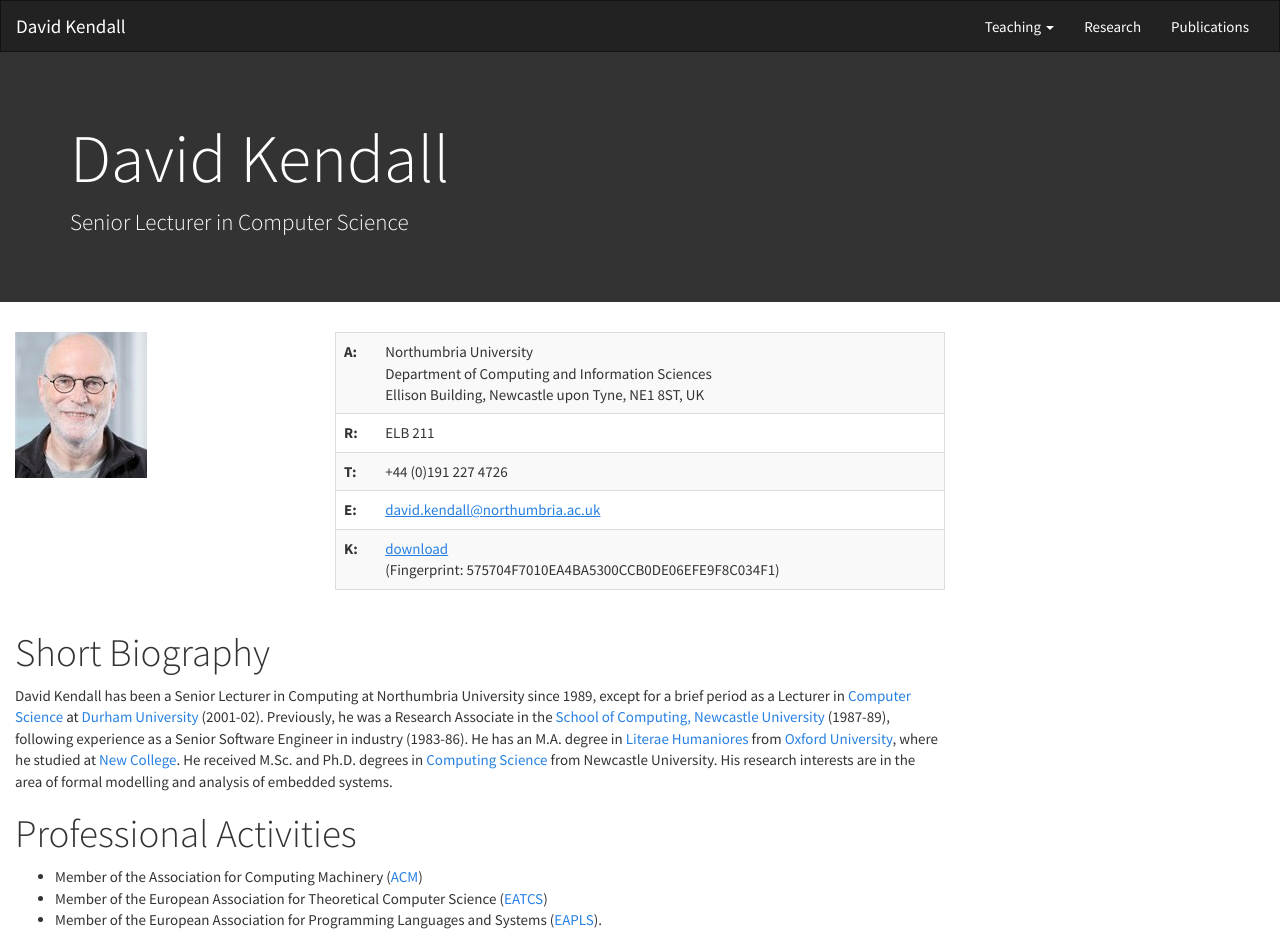
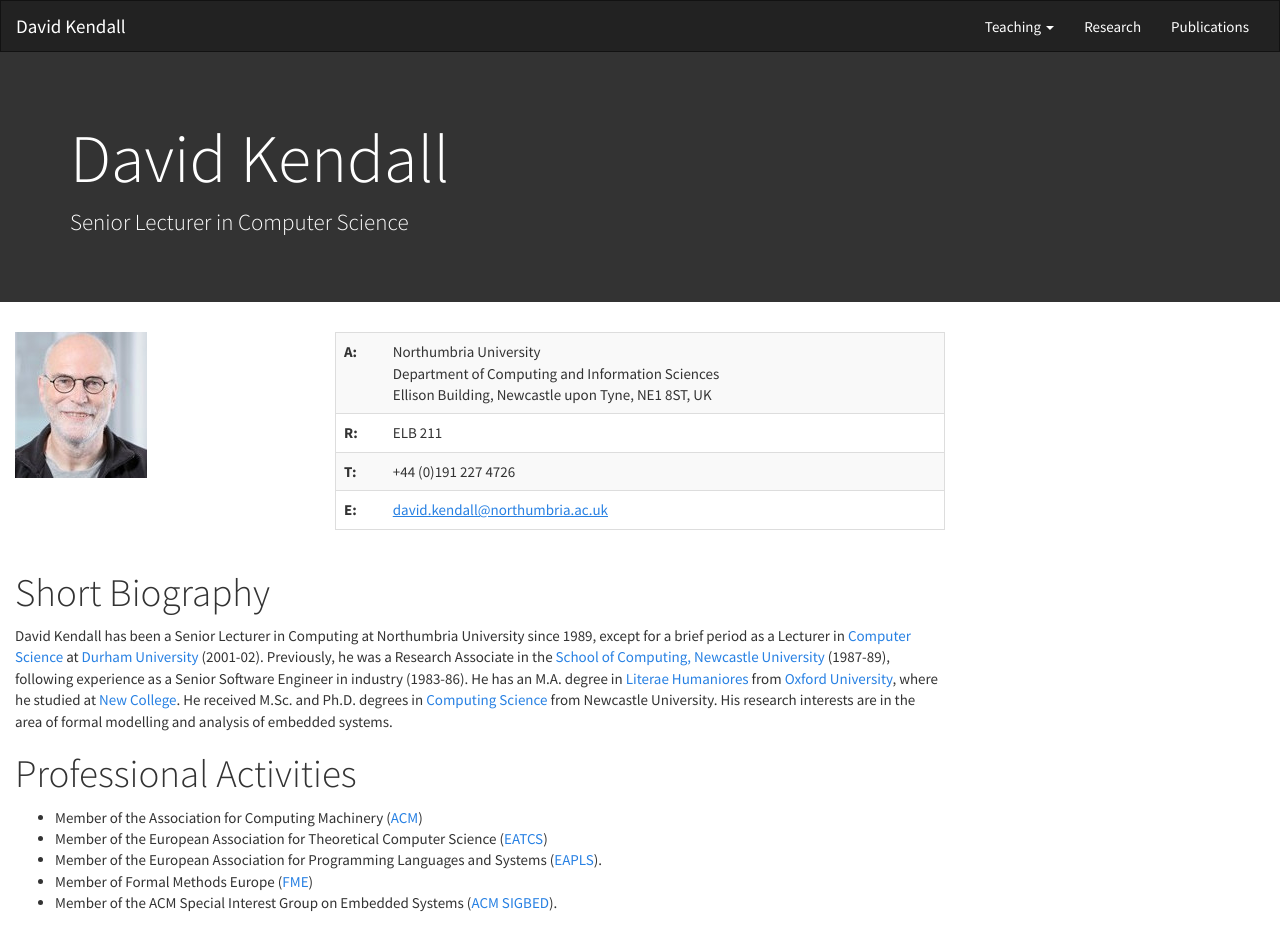
Before and after one commit to DavidKendall/davidkendall.github.io, a Jekyll site: the page built from index.md, in a window 1280 px wide. Shown: the top 934 px of the page. Built offline with Jekyll 4.4.1, drawn with Linux system fonts in a browser that asks for light colours; nearby versions of some CDN libraries.

Commit message:
Removed out-of-date key fingerprint

```diff
--- a/index.md
+++ b/index.md
@@ -30,12 +30,12 @@ class="img-responsive" style="margin-bottom: 5px"/>
       <td><strong>E:</strong></td>
       <td><a href="mailto:david.kendall@northumbria.ac.uk">david.kendall@northumbria.ac.uk</a></td>
     </tr>
-    <tr>
-      <td><strong>K:</strong></td>
-      <td><a href="pgp_key.asc">download</a> <br/>
-          (Fingerprint: 575704F7010EA4BA5300CCB0DE06EFE9F8C034F1)
-      </td>
-    </tr>
+    <!--<tr>-->
+      <!--<td><strong>K:</strong></td>-->
+      <!--<td><a href="pgp_key.asc">download</a> <br/>-->
+          <!--(Fingerprint: 575704F7010EA4BA5300CCB0DE06EFE9F8C034F1)-->
+      <!--</td>-->
+    <!--</tr>-->
   </tbody>
 </table>
 </div>
```
